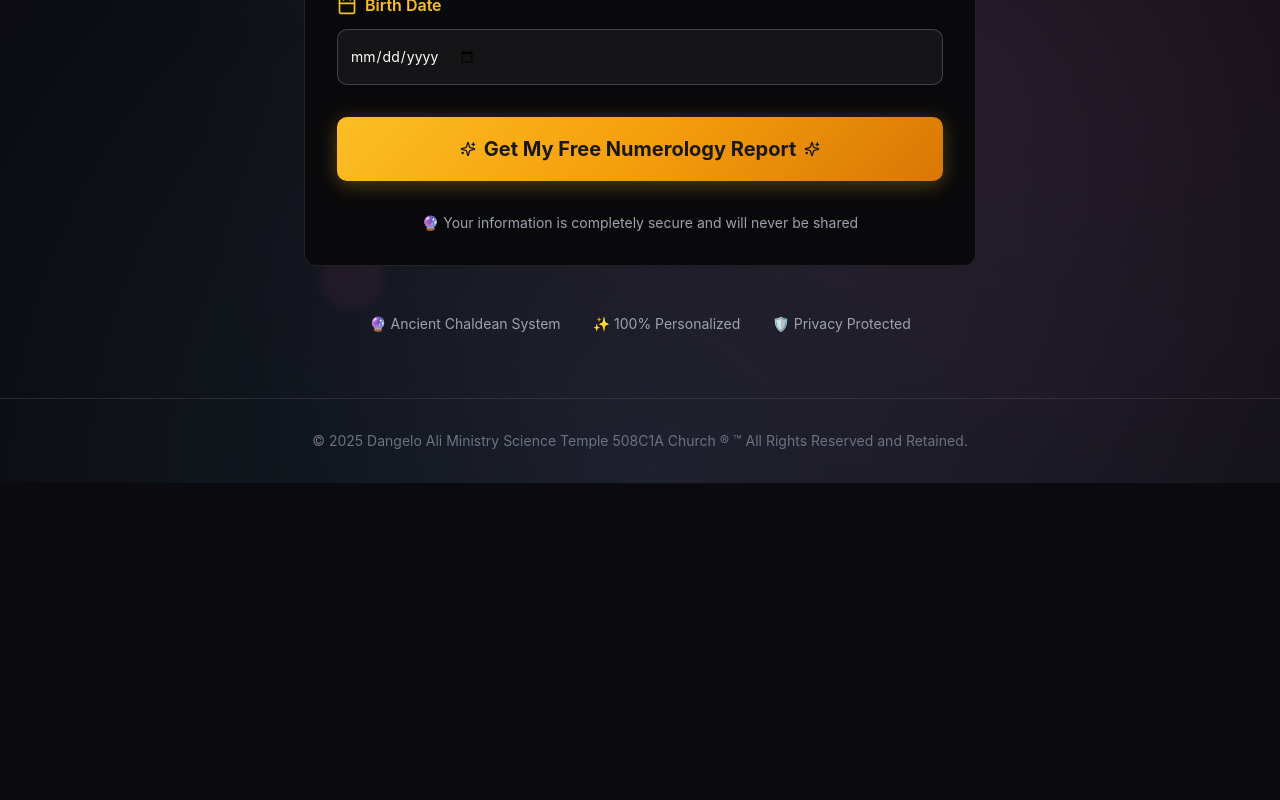
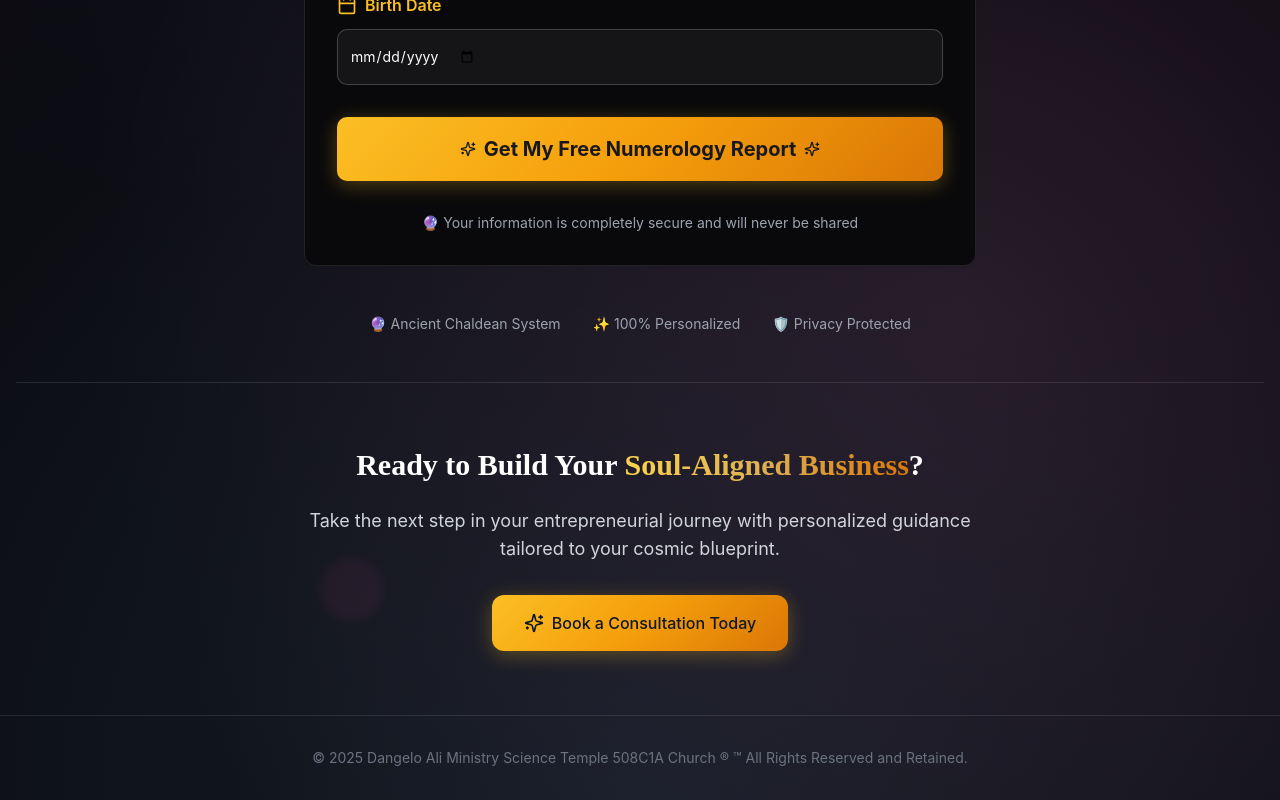
Before and after one commit to LuthorSparksCostello/get-your-free-numerology-report, a React (Vite) app: page / in a window 1280 px wide. Shown: the part 1128-1928 px from the top of the page. Before the commit the page ends 1611 px from the top, so only its background shows below. Built offline with nearby package versions, Linux system fonts and the light colour scheme.

Commit message:
Update button text and link
Updated the "Join the Challenge Now" button to "Book a Consultation Today" and linked it to the specified Calendly URL.

```diff
--- a/src/pages/Index.tsx
+++ b/src/pages/Index.tsx
@@ -109,6 +109,25 @@ const Index = () => {
                     <span>🛡️ Privacy Protected</span>
                   </div>
                 </div>
+
+                {/* Ready to Build Section */}
+                <div className="text-center mt-16 pt-16 border-t border-white/10">
+                  <h3 className="text-2xl sm:text-3xl font-bold text-white mb-6 cosmic-text">
+                    Ready to Build Your <span className="gold-text">Soul-Aligned Business</span>?
+                  </h3>
+                  <p className="text-gray-300 text-lg mb-8 max-w-2xl mx-auto">
+                    Take the next step in your entrepreneurial journey with personalized guidance tailored to your cosmic blueprint.
+                  </p>
+                  <a
+                    href="https://cal.com/dangeloali/45-min-meeting"
+                    target="_blank"
+                    rel="noopener noreferrer"
+                    className="cosmic-button inline-flex items-center gap-2"
+                  >
+                    <Sparkles className="w-5 h-5" />
+                    <span className="font-medium">Book a Consultation Today</span>
+                  </a>
+                </div>
               </div>
             )}
 
```
